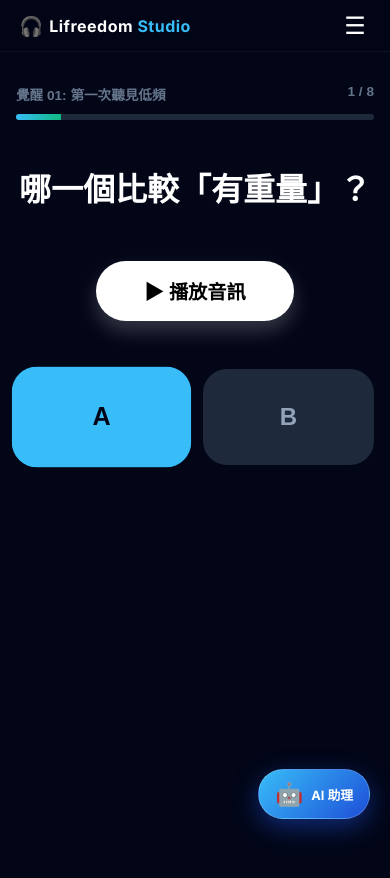
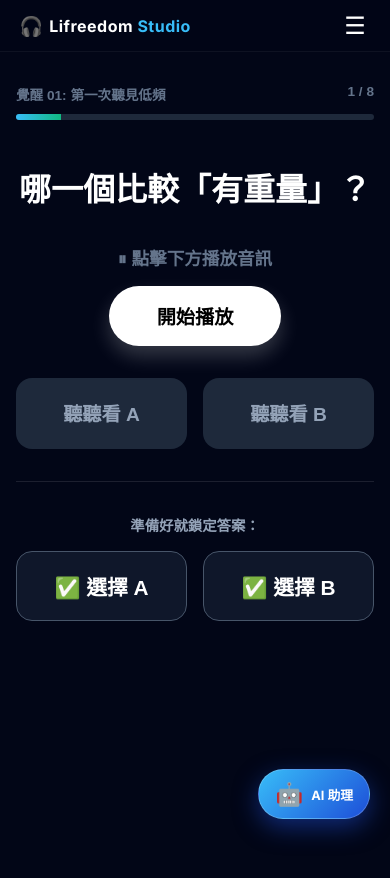
Before and after one commit to lifreedomstudio/lifreedom-studio, a Next.js app: page /courses/ear-opening/play in a window 390 px wide. Shown: the top 878 px of the page. Built offline with nearby package versions, Linux system fonts and the light colour scheme.

Commit message:
Fix all mobile layouts and font sizes

```diff
--- a/src/app/courses/ear-opening/play/page.tsx
+++ b/src/app/courses/ear-opening/play/page.tsx
@@ -2,7 +2,6 @@
 import { useState, useRef, useEffect } from 'react';
 import { useRouter } from 'next/navigation';
 
-// 🎯 定義題庫結構，支援插入「中場知識卡 (interstitial)」與「陷阱題 (acceptAny)」
 const basicQuestions = [
     {
         id: 1, title: '覺醒 01: 第一次聽見低頻', question: '哪一個比較「有重量」？', fileA: '/audio/step0/q1bass.mp3', fileB: '/audio/step0/q1nobass.mp3', correct: 'A',
@@ -81,73 +80,60 @@ export default function EarOpeningPlayPage() {
     const [score, setScore] = useState(0);
     const [showInterstitial, setShowInterstitial] = useState(false);
 
-    const audioARef = useRef<HTMLAudioElement | null>(null);
-    const audioBRef = useRef<HTMLAudioElement | null>(null);
+    // 🎯 核心優化：只留一個 Audio Ref
+    const audioRef = useRef<HTMLAudioElement | null>(null);
 
     const activeQuestions = currentPhase === 'advanced' ? advancedQuestions : basicQuestions;
     const q = activeQuestions[currentIndex];
 
-    // ✅ 修正 1：修復依賴陣列與安全播放
+    // 🔁 換題時的初始化
     useEffect(() => {
-        if (currentPhase === 'intermediate-result' || currentPhase === 'final-result' || showInterstitial) return;
+        if (!audioRef.current || !q || currentPhase === 'intermediate-result' || currentPhase === 'final-result' || showInterstitial) return;
 
-        if (audioARef.current && audioBRef.current && q) {
-            audioARef.current.src = q.fileA;
-            audioBRef.current.src = q.fileB;
+        audioRef.current.src = q.fileA; // 預設載入 A
+        audioRef.current.currentTime = 0;
 
-            audioARef.current.muted = false;
-            audioBRef.current.muted = true;
-            audioARef.current.volume = 1;
-            audioBRef.current.volume = 0;
+        setCurrentTrack('A');
+        setIsPlaying(false);
+        setSelectedAnswer(null);
 
-            audioARef.current.load();
-            audioBRef.current.load();
+    }, [currentIndex, currentPhase, showInterstitial, q]);
 
-            if (isPlaying) {
-                const playPromiseA = audioARef.current.play();
-                if (playPromiseA !== undefined) playPromiseA.catch(e => console.log('Audio A play blocked:', e));
+    // 🎧 切換音檔 (純粹試聽，不綁定作答)
+    const playTrack = (track: 'A' | 'B') => {
+        if (!audioRef.current || !q) return;
 
-                const playPromiseB = audioBRef.current.play();
-                if (playPromiseB !== undefined) playPromiseB.catch(e => console.log('Audio B play blocked:', e));
-            }
+        // 如果已經在播同一軌，就不動作，避免重新從頭播
+        if (currentTrack === track && isPlaying) return;
+
+        const src = track === 'A' ? q.fileA : q.fileB;
+
+        audioRef.current.pause(); // 避免殘音
+        audioRef.current.src = src;
+        audioRef.current.currentTime = 0;
+
+        audioRef.current.play().catch(e => console.log('Play error:', e));
+
+        setCurrentTrack(track);
+        setIsPlaying(true);
+    };
+
+    // ▶️ 播放/暫停按鈕
+    const togglePlay = () => {
+        if (!audioRef.current) return;
+
+        if (isPlaying) {
+            audioRef.current.pause();
+        } else {
+            audioRef.current.play().catch(e => console.log('Play error:', e));
         }
 
-        setCurrentTrack('A');
-        setSelectedAnswer(null);
-        // 🚨 這裡已經移除了 isPlaying，換題才重置軌道
-    }, [currentIndex, currentPhase, showInterstitial, q]);
-
-    // ✅ 修正 2：修復播放鍵按鈕邏輯
-    const togglePlay = () => {
-        if (!audioARef.current || !audioBRef.current) return;
-
-        if (isPlaying) {
-            audioARef.current.pause();
-            audioBRef.current.pause();
-        } else {
-            const playPromiseA = audioARef.current.play();
-            if (playPromiseA !== undefined) playPromiseA.catch(e => console.log(e));
-
-            const playPromiseB = audioBRef.current.play();
-            if (playPromiseB !== undefined) playPromiseB.catch(e => console.log(e));
-        }
         setIsPlaying(!isPlaying);
     };
 
-    // ✅ 修正 3：加入音量雙重保險，確保完全靜音
-    const switchTrack = (track: 'A' | 'B') => {
-        setCurrentTrack(track);
-        if (audioARef.current && audioBRef.current) {
-            audioARef.current.muted = track !== 'A';
-            audioBRef.current.muted = track !== 'B';
-
-            audioARef.current.volume = track === 'A' ? 1 : 0;
-            audioBRef.current.volume = track === 'B' ? 1 : 0;
-        }
-    };
-
+    // ✅ 確認作答
     const handleSelect = (answer: 'A' | 'B') => {
-        if (selectedAnswer) return;
+        if (selectedAnswer) return; // 避免重複作答
         setSelectedAnswer(answer);
 
         // @ts-ignore
@@ -163,8 +149,7 @@ export default function EarOpeningPlayPage() {
         // @ts-ignore
         if (q.interstitial && !showInterstitial) {
             setShowInterstitial(true);
-            if (audioARef.current) audioARef.current.pause();
-            if (audioBRef.current) audioBRef.current.pause();
+            if (audioRef.current) audioRef.current.pause();
             setIsPlaying(false);
             return;
         }
@@ -173,8 +158,7 @@ export default function EarOpeningPlayPage() {
         if (currentIndex < activeQuestions.length - 1) {
             setCurrentIndex(prev => prev + 1);
         } else {
-            if (audioARef.current) audioARef.current.pause();
-            if (audioBRef.current) audioBRef.current.pause();
+            if (audioRef.current) audioRef.current.pause();
 
             if (currentPhase === 'basic') {
                 setCurrentPhase('intermediate-result');
@@ -190,7 +174,7 @@ export default function EarOpeningPlayPage() {
         return { title: '初學感知型', desc: '你的聽覺才剛被喚醒，還有巨大的開發潛能。', icon: '🌱' };
     };
 
-    // 🎴 中場知識卡 (Interstitial) 畫面
+    // 🎴 中場知識卡
     // @ts-ignore
     if (showInterstitial && q.interstitial) {
         // @ts-ignore
@@ -221,41 +205,24 @@ export default function EarOpeningPlayPage() {
         );
     }
 
-    // 🎬 第一階段結束
+    // 🎬 結算畫面 (省略部分重複代碼，保留完整結構)
     if (currentPhase === 'intermediate-result') {
         const level = getEarLevel();
         return (
             <div style={{ minHeight: '100vh', background: '#020617', display: 'flex', alignItems: 'center', justifyContent: 'center', padding: '2rem 1rem' }}>
                 <div style={{ background: 'rgba(30,41,59,0.5)', border: '1px solid rgba(255,255,255,0.1)', padding: '3rem 2rem', borderRadius: '24px', textAlign: 'center', maxWidth: '500px', width: '100%', backdropFilter: 'blur(10px)', animation: 'fadeIn 0.5s' }}>
-
                     <h1 style={{ fontSize: '2rem', color: '#fff', fontWeight: '900', marginBottom: '1.5rem' }}>你剛剛不是在亂猜</h1>
-
                     <div style={{ background: '#0f172a', borderRadius: '16px', padding: '2rem', marginBottom: '2rem', border: '1px solid rgba(56, 189, 248, 0.2)' }}>
                         <div style={{ fontSize: '3.5rem', marginBottom: '0.5rem' }}>{level.icon}</div>
                         <div style={{ fontSize: '0.9rem', color: '#94a3b8', marginBottom: '0.5rem' }}>你的結果：</div>
                         <h2 style={{ color: '#38bdf8', fontSize: '1.8rem', fontWeight: '900', margin: '0 0 1rem 0' }}>{level.title}</h2>
                         <p style={{ color: '#cbd5e1', fontSize: '0.95rem', lineHeight: '1.6', margin: 0 }}>{level.desc}</p>
                     </div>
-
-                    <div style={{ background: 'rgba(255,255,255,0.03)', padding: '1.5rem', borderRadius: '16px', marginBottom: '2rem', textAlign: 'left', border: '1px solid rgba(255,255,255,0.05)' }}>
-                        <div style={{ color: '#fca311', fontWeight: 'bold', marginBottom: '1rem', fontSize: '1.1rem' }}>🔥 你剛剛學到的 3 件事：</div>
-                        <ul style={{ color: '#cbd5e1', lineHeight: '2', margin: 0, paddingLeft: '1.5rem', fontSize: '1.05rem' }}>
-                            <li>低頻 = <strong style={{ color: '#fff' }}>重量</strong></li>
-                            <li>殘響 (Reverb) = <strong style={{ color: '#fff' }}>距離</strong></li>
-                            <li>單純變大聲 = <strong style={{ color: '#ef4444' }}>假好聽</strong> (聽覺錯覺)</li>
-                        </ul>
-                    </div>
-
-                    <p style={{ color: '#94a3b8', lineHeight: '1.7', marginBottom: '2.5rem', fontSize: '1.05rem' }}>
-                        你已經開始能分辨聲音的差異。<br />
-                        <strong style={{ color: '#fca311' }}>大多數人其實從來沒有練過這件事。</strong>
-                    </p>
-
                     <div style={{ display: 'flex', flexDirection: 'column', gap: '1rem' }}>
-                        <button onClick={() => router.push('/courses/ear-opening/bridge')} style={{ width: '100%', padding: '1.2rem', background: 'linear-gradient(135deg, #10b981, #38bdf8)', color: '#020617', border: 'none', borderRadius: '50px', fontSize: '1.1rem', fontWeight: '900', cursor: 'pointer', boxShadow: '0 10px 20px rgba(16, 185, 129, 0.3)' }}>
+                        <button onClick={() => router.push('/courses/ear-opening/bridge')} style={{ width: '100%', padding: '1.2rem', background: 'linear-gradient(135deg, #10b981, #38bdf8)', color: '#020617', border: 'none', borderRadius: '50px', fontSize: '1.1rem', fontWeight: '900', cursor: 'pointer' }}>
                             🎧 我想知道這些聲音怎麼做
                         </button>
-                        <button onClick={() => { setCurrentPhase('advanced'); setCurrentIndex(0); }} style={{ width: '100%', padding: '1rem', background: 'transparent', color: '#94a3b8', border: '1px solid #475569', borderRadius: '50px', fontSize: '1rem', fontWeight: 'bold', cursor: 'pointer', transition: 'all 0.2s' }} onMouseOver={e => e.currentTarget.style.color = '#fff'} onMouseOut={e => e.currentTarget.style.color = '#94a3b8'}>
+                        <button onClick={() => { setCurrentPhase('advanced'); setCurrentIndex(0); }} style={{ width: '100%', padding: '1rem', background: 'transparent', color: '#94a3b8', border: '1px solid #475569', borderRadius: '50px', fontSize: '1rem', fontWeight: 'bold', cursor: 'pointer' }}>
                             🎮 再玩幾個聽音挑戰
                         </button>
                     </div>
@@ -264,41 +231,25 @@ export default function EarOpeningPlayPage() {
         );
     }
 
-    // 🎬 進階階段結束
     if (currentPhase === 'final-result') {
         return (
             <div style={{ minHeight: '100vh', background: '#020617', display: 'flex', alignItems: 'center', justifyContent: 'center', padding: '2rem 1rem' }}>
-                <div style={{ background: 'linear-gradient(145deg, #0f172a, #1e293b)', border: '1px solid rgba(56, 189, 248, 0.3)', padding: '4rem 2rem', borderRadius: '24px', textAlign: 'center', maxWidth: '550px', width: '100%', backdropFilter: 'blur(10px)', animation: 'fadeIn 0.5s', boxShadow: '0 20px 40px rgba(0,0,0,0.5)' }}>
-
+                <div style={{ background: 'linear-gradient(145deg, #0f172a, #1e293b)', border: '1px solid rgba(56, 189, 248, 0.3)', padding: '4rem 2rem', borderRadius: '24px', textAlign: 'center', maxWidth: '550px', width: '100%', backdropFilter: 'blur(10px)', animation: 'fadeIn 0.5s' }}>
                     <div style={{ fontSize: '4rem', marginBottom: '1.5rem' }}>🤯</div>
-
-                    <h1 style={{ fontSize: '2.2rem', color: '#fff', fontWeight: '900', marginBottom: '1.5rem', lineHeight: '1.4' }}>
-                        你剛剛做的事情<br />
-                        <span style={{ color: '#ef4444' }}>不是在「猜答案」</span>
-                    </h1>
-
-                    <p style={{ color: '#cbd5e1', lineHeight: '1.8', marginBottom: '2.5rem', fontSize: '1.15rem' }}>
-                        而是在建立：<br />
-                        <strong style={{ color: '#38bdf8', fontSize: '1.4rem', letterSpacing: '1px', display: 'inline-block', margin: '10px 0' }}>👉 聲音判斷能力</strong><br /><br />
-                        <span style={{ color: '#fca311', fontWeight: 'bold' }}>大多數人聽音樂 10 年，<br />也從來沒有做過你剛剛這件事。</span>
-                    </p>
-
-                    <div style={{ display: 'flex', flexDirection: 'column', gap: '1rem' }}>
-                        <button onClick={() => router.push('/courses/ear-opening/bridge')} style={{ width: '100%', padding: '1.2rem', background: 'linear-gradient(135deg, #fca311, #f97316)', color: '#020617', border: 'none', borderRadius: '50px', fontSize: '1.2rem', fontWeight: '900', cursor: 'pointer', boxShadow: '0 10px 20px rgba(252, 163, 17, 0.3)' }}>
-                            🎧 進入學習系統 (開始做出自己的聲音)
-                        </button>
-                    </div>
+                    <h1 style={{ fontSize: '2.2rem', color: '#fff', fontWeight: '900', marginBottom: '1.5rem', lineHeight: '1.4' }}>你剛剛做的事情<br /><span style={{ color: '#ef4444' }}>不是在「猜答案」</span></h1>
+                    <button onClick={() => router.push('/courses/ear-opening/bridge')} style={{ width: '100%', padding: '1.2rem', background: 'linear-gradient(135deg, #fca311, #f97316)', color: '#020617', border: 'none', borderRadius: '50px', fontSize: '1.2rem', fontWeight: '900', cursor: 'pointer' }}>
+                        🎧 進入學習系統 (開始做出自己的聲音)
+                    </button>
                 </div>
             </div>
         );
     }
 
-    // 🎮 遊戲本體畫面
     return (
         <div style={{ minHeight: '100vh', background: '#020617', color: '#fff', display: 'flex', flexDirection: 'column', alignItems: 'center', padding: '2rem 1rem', fontFamily: 'sans-serif' }}>
 
-            <audio ref={audioARef} loop muted={currentTrack !== 'A'} />
-            <audio ref={audioBRef} loop muted={currentTrack !== 'B'} />
+            {/* 🎯 唯一的 Audio 元件 */}
+            <audio ref={audioRef} preload="auto" loop />
 
             <div style={{ width: '100%', maxWidth: '600px', marginBottom: '3rem' }}>
                 <div style={{ display: 'flex', justifyContent: 'space-between', marginBottom: '10px', fontSize: '0.85rem', color: '#64748b', fontWeight: 'bold' }}>
@@ -311,45 +262,77 @@ export default function EarOpeningPlayPage() {
             </div>
 
             <div style={{ maxWidth: '500px', width: '100%', textAlign: 'center', flex: 1, display: 'flex', flexDirection: 'column' }}>
-
-                <h1 style={{ fontSize: '2rem', fontWeight: '900', marginBottom: '3rem', lineHeight: '1.4' }}>
+                <h1 style={{ fontSize: '2rem', fontWeight: '900', marginBottom: '2rem', lineHeight: '1.4' }}>
                     {q?.question}
                 </h1>
 
-                <div style={{ marginBottom: '3rem' }}>
+                {/* 🎧 UI 優化：顯示當下狀態 */}
+                <div style={{
+                    color: isPlaying ? '#38bdf8' : '#64748b',
+                    fontWeight: 'bold',
+                    fontSize: '1.1rem',
+                    marginBottom: '1rem',
+                    transition: 'color 0.3s'
+                }}>
+                    {isPlaying ? `🎵 現在播放：版本 ${currentTrack}` : '⏸ 點擊下方播放音訊'}
+                </div>
+
+                <div style={{ marginBottom: '2rem' }}>
                     <button onClick={togglePlay} style={{ background: isPlaying ? '#1e293b' : '#fff', color: isPlaying ? '#fff' : '#000', border: isPlaying ? '1px solid #475569' : 'none', padding: '1rem 3rem', fontSize: '1.2rem', fontWeight: 'bold', borderRadius: '50px', cursor: 'pointer', boxShadow: isPlaying ? 'none' : '0 10px 20px rgba(255,255,255,0.2)' }}>
-                        {isPlaying ? '⏸ 暫停' : '▶ 播放音訊'}
+                        {isPlaying ? '暫停' : '開始播放'}
                     </button>
                 </div>
 
+                {/* 🎧 試聽區塊 (單純切換，不作答) */}
                 <div style={{ display: 'flex', gap: '1rem', justifyContent: 'center', marginBottom: '2rem' }}>
-                    <button
-                        onClick={() => { switchTrack('A'); if (!selectedAnswer) handleSelect('A'); }}
-                        style={{
-                            flex: 1, padding: '2rem 0', fontSize: '1.5rem', fontWeight: '900', borderRadius: '24px', cursor: 'pointer', transition: 'all 0.2s',
-                            background: currentTrack === 'A' ? '#38bdf8' : '#1e293b',
-                            color: currentTrack === 'A' ? '#020617' : '#94a3b8',
-                            border: selectedAnswer === 'A' ? '2px solid #fff' : '2px solid transparent',
-                            transform: currentTrack === 'A' ? 'scale(1.05)' : 'scale(1)'
-                        }}
-                    >
-                        A
+                    <button onClick={() => playTrack('A')} style={{
+                        flex: 1, padding: '1.2rem 0', fontSize: '1.2rem', fontWeight: 'bold', borderRadius: '16px', cursor: 'pointer', transition: 'all 0.2s',
+                        background: currentTrack === 'A' && isPlaying ? 'rgba(56, 189, 248, 0.2)' : '#1e293b',
+                        color: currentTrack === 'A' && isPlaying ? '#38bdf8' : '#94a3b8',
+                        border: currentTrack === 'A' && isPlaying ? '2px solid #38bdf8' : '2px solid transparent'
+                    }}>
+                        聽聽看 A
                     </button>
-                    <button
-                        onClick={() => { switchTrack('B'); if (!selectedAnswer) handleSelect('B'); }}
-                        style={{
-                            flex: 1, padding: '2rem 0', fontSize: '1.5rem', fontWeight: '900', borderRadius: '24px', cursor: 'pointer', transition: 'all 0.2s',
-                            background: currentTrack === 'B' ? '#10b981' : '#1e293b',
-                            color: currentTrack === 'B' ? '#020617' : '#94a3b8',
-                            border: selectedAnswer === 'B' ? '2px solid #fff' : '2px solid transparent',
-                            transform: currentTrack === 'B' ? 'scale(1.05)' : 'scale(1)'
-                        }}
-                    >
-                        B
+                    <button onClick={() => playTrack('B')} style={{
+                        flex: 1, padding: '1.2rem 0', fontSize: '1.2rem', fontWeight: 'bold', borderRadius: '16px', cursor: 'pointer', transition: 'all 0.2s',
+                        background: currentTrack === 'B' && isPlaying ? 'rgba(16, 185, 129, 0.2)' : '#1e293b',
+                        color: currentTrack === 'B' && isPlaying ? '#10b981' : '#94a3b8',
+                        border: currentTrack === 'B' && isPlaying ? '2px solid #10b981' : '2px solid transparent'
+                    }}>
+                        聽聽看 B
                     </button>
                 </div>
 
-                <div style={{ opacity: selectedAnswer ? 1 : 0, transition: 'opacity 0.3s', pointerEvents: selectedAnswer ? 'auto' : 'none', marginTop: 'auto', background: 'rgba(255,255,255,0.03)', border: '1px solid rgba(255,255,255,0.1)', padding: '1.5rem', borderRadius: '20px' }}>
+                {/* ✅ 作答區塊 (分隔開來，體驗更明確) */}
+                <div style={{
+                    borderTop: '1px solid rgba(255,255,255,0.1)',
+                    paddingTop: '2rem',
+                    opacity: selectedAnswer ? 0.5 : 1, // 作答後稍微淡化
+                    pointerEvents: selectedAnswer ? 'none' : 'auto'
+                }}>
+                    <div style={{ color: '#94a3b8', marginBottom: '1rem', fontSize: '0.9rem', fontWeight: 'bold' }}>準備好就鎖定答案：</div>
+                    <div style={{ display: 'flex', gap: '1rem', justifyContent: 'center' }}>
+                        <button onClick={() => handleSelect('A')} style={{
+                            flex: 1, padding: '1.2rem 0', fontSize: '1.3rem', fontWeight: '900', borderRadius: '16px', cursor: 'pointer',
+                            background: selectedAnswer === 'A' ? '#fff' : '#0f172a',
+                            color: selectedAnswer === 'A' ? '#000' : '#fff',
+                            border: '1px solid #475569'
+                        }}>
+                            ✅ 選擇 A
+                        </button>
+                        <button onClick={() => handleSelect('B')} style={{
+                            flex: 1, padding: '1.2rem 0', fontSize: '1.3rem', fontWeight: '900', borderRadius: '16px', cursor: 'pointer',
+                            background: selectedAnswer === 'B' ? '#fff' : '#0f172a',
+                            color: selectedAnswer === 'B' ? '#000' : '#fff',
+                            border: '1px solid #475569'
+                        }}>
+                            ✅ 選擇 B
+                        </button>
+                    </div>
+                </div>
+
+                {/* 🎉 解答與回饋區塊 */}
+                <div style={{ opacity: selectedAnswer ? 1 : 0, transition: 'opacity 0.3s', pointerEvents: selectedAnswer ? 'auto' : 'none', marginTop: '2rem', background: 'rgba(255,255,255,0.03)', border: '1px solid rgba(255,255,255,0.1)', padding: '1.5rem', borderRadius: '20px' }}>
                     {/* @ts-ignore */}
                     <div style={{ color: selectedAnswer === q?.correct || q?.acceptAny ? '#34d399' : '#f87171', fontWeight: 'bold', fontSize: '1.1rem', marginBottom: '0.5rem' }}>
                         {/* @ts-ignore */}
```
